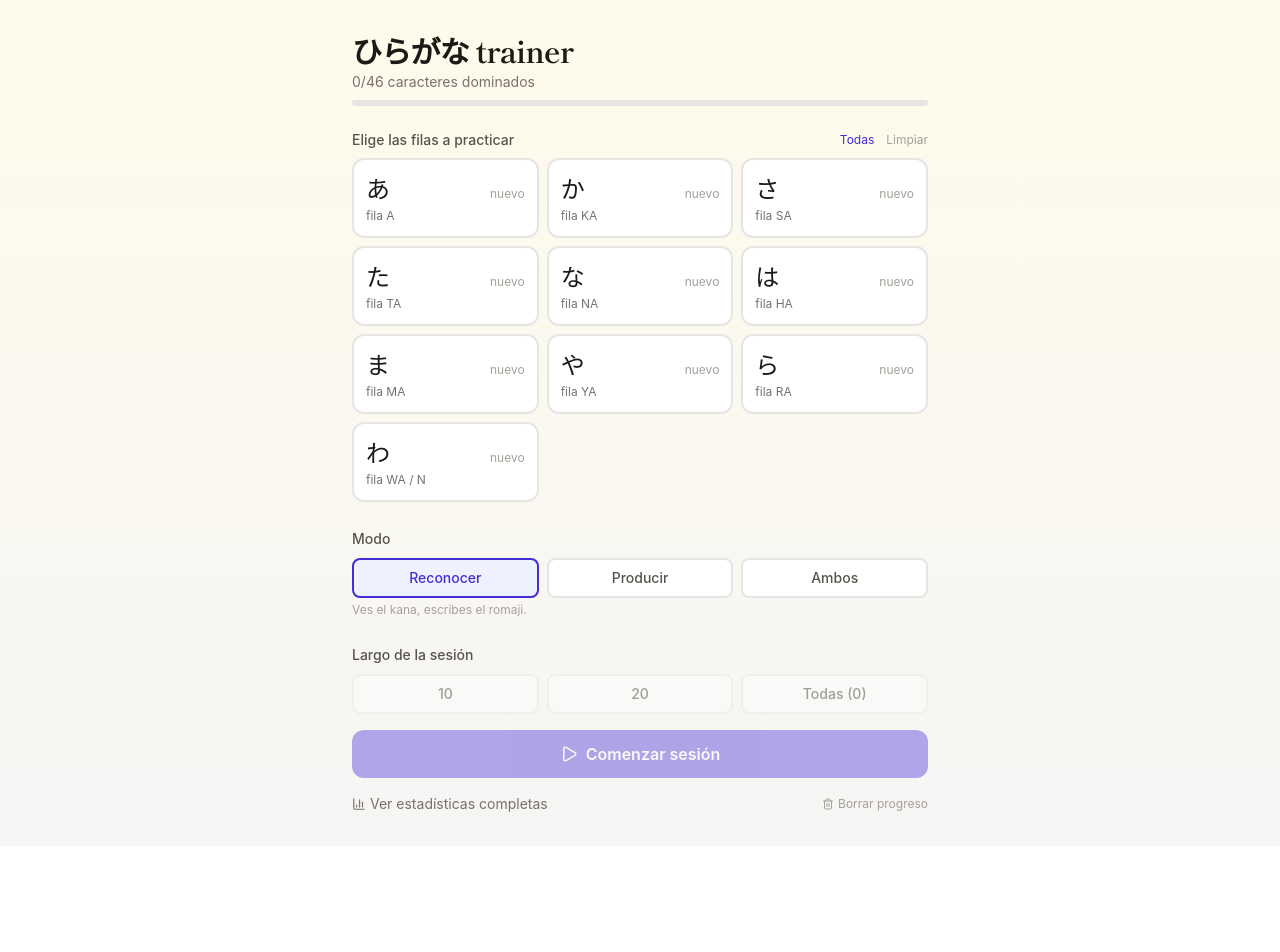
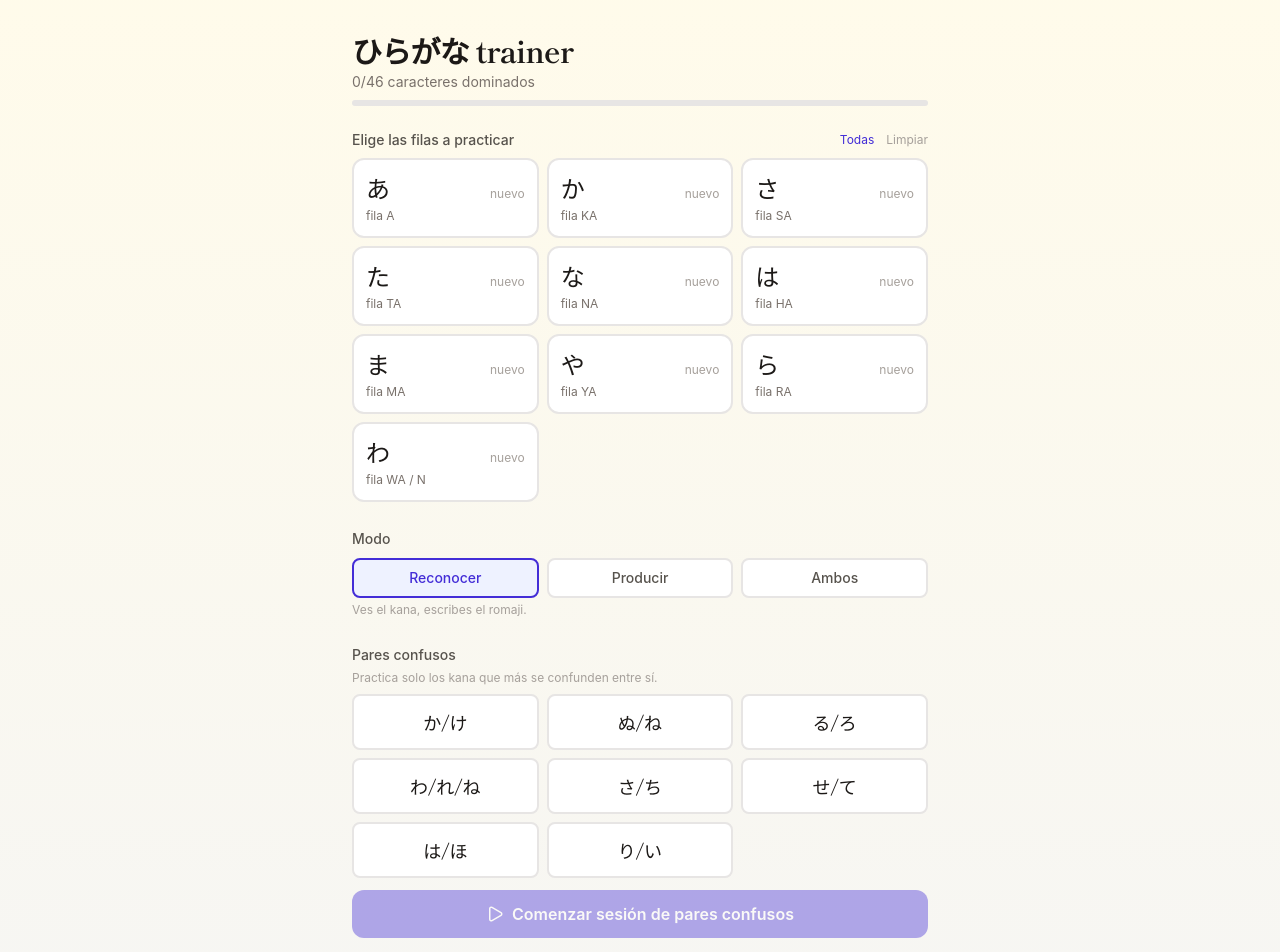
Before and after one commit to fernando0rdonez/learn-hiragana, a React (Vite) app: page / in a window 1280 px wide. Shown: the top 952 px of the page. Before the commit the page ends 846 px from the top, so only its background shows below. Built offline with nearby package versions, Linux system fonts and the light colour scheme.

Commit message:
feat: add confused pairs mode functionality and update launch configuration

```diff
--- a/src/App.tsx
+++ b/src/App.tsx
@@ -7,7 +7,7 @@
 } from "./types";
 import { loadProgress, saveProgress } from "./storage";
 import { advanceBox, buildSessionQueue } from "./leitner";
-import { getConfusablePairs } from "./confusedPairs";
+import { getConfusablePairs, CONFUSED_PAIRS } from "./confusedPairs";
 import ProductionCard from "./components/ProductionCard";
 
 // ── Data ───────────────────────────────────────────────────────────────────
@@ -150,6 +150,7 @@
   const [saveError, setSaveError]   = useState(false);
   const [progress, setProgress]     = useState<ProgressItems>({});
   const [selectedRows, setSelectedRows] = useState<Set<string>>(new Set());
+  const [selectedPairs, setSelectedPairs] = useState<Set<number>>(new Set());
   const [view, setView]             = useState<ViewName>("setup");
   const [resetConfirm, setResetConfirm] = useState(false);
   const [sessionMode, setSessionMode]   = useState<SessionMode>("recognition");
@@ -205,6 +206,14 @@
     });
   }
 
+  function togglePair(idx: number) {
+    setSelectedPairs((prev) => {
+      const next = new Set(prev);
+      next.has(idx) ? next.delete(idx) : next.add(idx);
+      return next;
+    });
+  }
+
   function rowStats(rowId: string) {
     const chars = ROWS.find((r) => r.id === rowId)?.chars ?? [];
     let attempts = 0, correct = 0, tested = 0;
@@ -246,9 +255,9 @@
 
   // ── Session start ─────────────────────────────────────────────────────────
 
-  function startSession(pool: CharWithRow[], length: number) {
+  function startSession(pool: CharWithRow[], length: number, mode: SessionMode = sessionMode) {
     const today = toISODate();
-    const queue = buildQueueItems(pool, sessionMode, length, progress, today);
+    const queue = buildQueueItems(pool, mode, length, progress, today);
     if (queue.length === 0) return;
 
     sessionIndexRef.current = 0;
@@ -396,6 +405,11 @@
   const nothingDue      = poolForSelected.length > 0 && availableItems.length === 0;
   const masteredTotal   = ALL_CHARS.filter((c) => charStatus(progress, c.kana) === "mastered").length;
 
+  const pairKanaSet     = new Set([...selectedPairs].flatMap((idx) => CONFUSED_PAIRS[idx]));
+  const poolForPairs    = ALL_CHARS.filter((c) => pairKanaSet.has(c.kana));
+  const availablePairItems = buildQueueItems(poolForPairs, "recognition", poolForPairs.length * 2, progress, today);
+  const nothingDuePairs = poolForPairs.length > 0 && availablePairItems.length === 0;
+
   const queueLen    = sessionQueue.length;
   const questionNum = sessionIndexRef.current + 1;
 
@@ -483,6 +497,42 @@
                 {sessionMode === "production"  && "Ves el romaji, eliges el kana correcto."}
                 {sessionMode === "both"        && "Mezcla de reconocimiento y producción."}
               </p>
+            </div>
+
+            {/* Confused pairs */}
+            <div className="mt-6">
+              <span className="text-sm font-medium text-stone-600">Pares confusos</span>
+              <p className="text-xs text-stone-400 mt-1">Practica solo los kana que más se confunden entre sí.</p>
+              <div className="grid grid-cols-2 sm:grid-cols-3 gap-2 mt-2">
+                {CONFUSED_PAIRS.map((group, idx) => {
+                  const selected = selectedPairs.has(idx);
+                  return (
+                    <button
+                      key={idx}
+                      onClick={() => togglePair(idx)}
+                      className={`rounded-lg border-2 py-3 text-lg transition-colors ${selected ? "border-indigo-700 bg-indigo-50" : "border-stone-200 bg-white hover:border-stone-300"}`}
+                      style={{ fontFamily: "'Shippori Mincho', serif" }}
+                    >
+                      {group.join("/")}
+                    </button>
+                  );
+                })}
+              </div>
+
+              {nothingDuePairs && (
+                <p className="text-sm text-amber-700 bg-amber-50 border border-amber-200 rounded-lg px-3 py-2 mt-3">
+                  Nada por repasar hoy en estos pares.
+                </p>
+              )}
+
+              <button
+                disabled={selectedPairs.size === 0 || availablePairItems.length === 0}
+                onClick={() => startSession(poolForPairs, availablePairItems.length, "recognition")}
+                className="w-full mt-3 py-3 rounded-xl bg-indigo-700 text-white font-semibold flex items-center justify-center gap-2 disabled:opacity-40"
+              >
+                <Play size={18} /> Comenzar sesión de pares confusos
+                {selectedPairs.size > 0 && ` (${availablePairItems.length})`}
+              </button>
             </div>
 
             {/* Session length */}
```
Also changed, not shown: .claude/launch.json (added), 1 other file (tests, documents, lock files or other folders).
